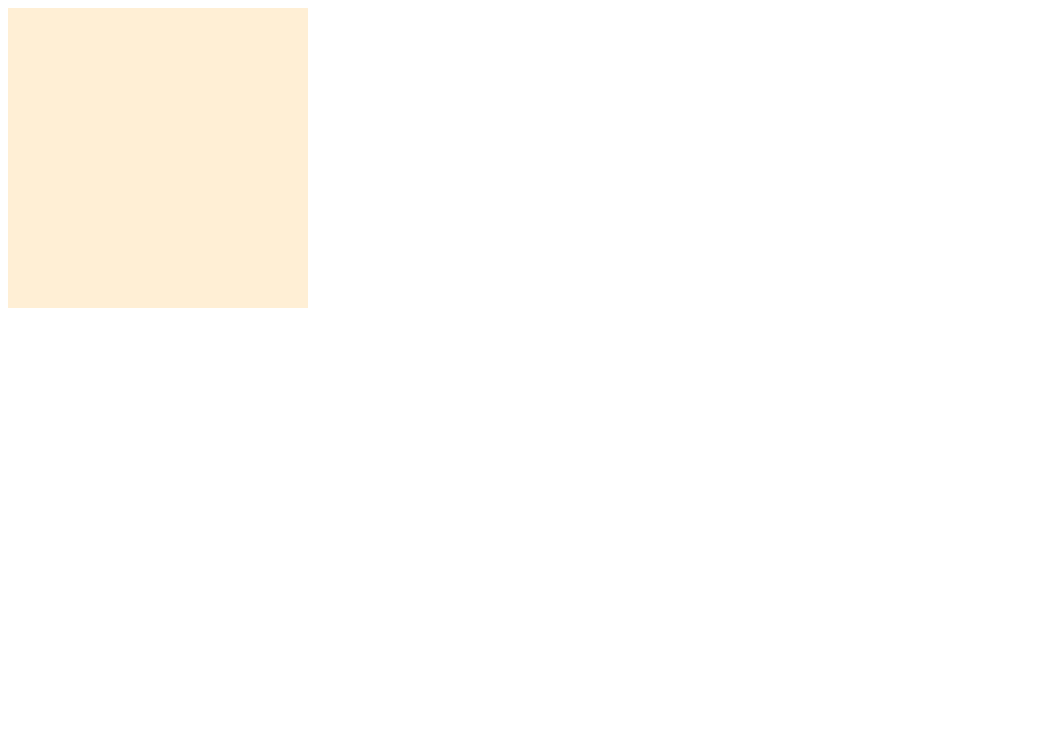
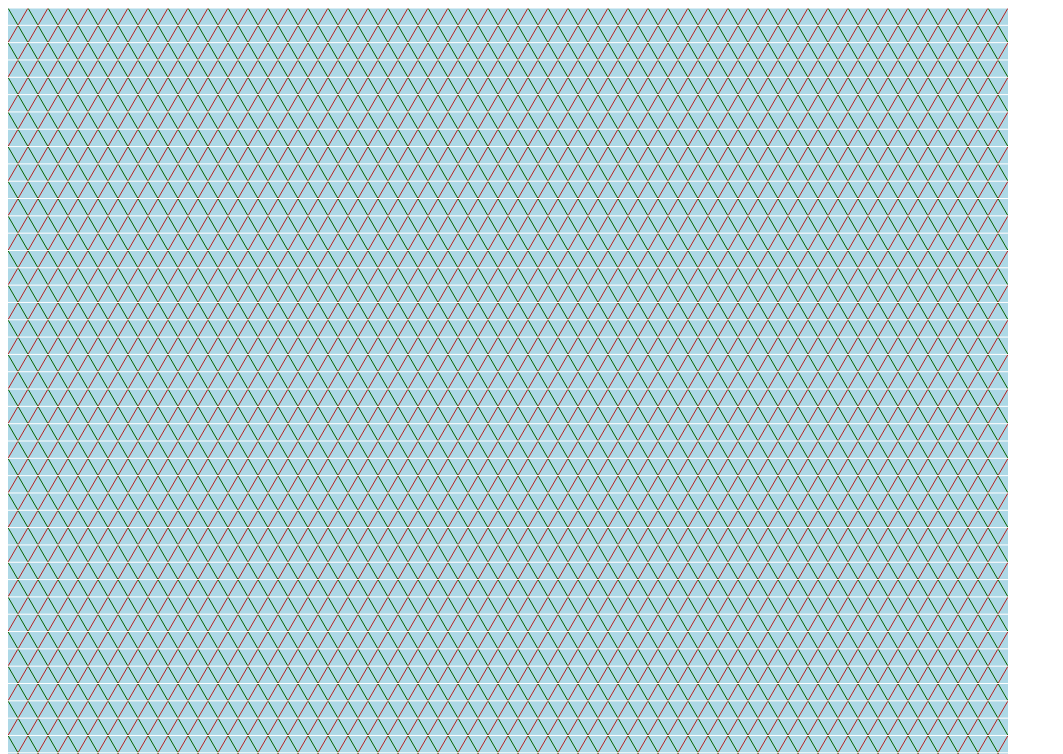
Before and after one commit to akhar/solid-snake, a plain HTML site: page build/game.html in a window 1280 px wide. Shown: the top 754 px of the page, without its empty margins (0-1063 px from the left). Drawn offline with Linux system fonts and the light colour scheme.

Commit message:
Add grid and triangle to render

```diff
--- a/build/autostart.js
+++ b/build/autostart.js
@@ -1,5 +1,9 @@
 import startGame from './service.js';
+import { HEIGHT, WIDTH } from './cfg.js';
 const run = () => {
+    const canvas = document.getElementById('stage');
+    canvas.width = WIDTH;
+    canvas.height = HEIGHT;
     startGame();
 };
 window.onload = run;
--- /dev/null
+++ b/build/cfg.js
@@ -0,0 +1,4 @@
+export const B = 20;
+export const H = (B * Math.sqrt(3)) / 2;
+export const HEIGHT = 1004;
+export const WIDTH = 1000;
--- a/build/game.html
+++ b/build/game.html
@@ -1,14 +1,12 @@
 <!DOCTYPE html>
 <html>
-
   <head>
     <meta charset="UTF-8" />
     <title>Snake</title>
   </head>
 
   <body>
-  <canvas id="stage" width="300" height="300" style="background-color: papayawhip"></canvas>
-  <script type="module" src="autostart.js"> </script>
+    <canvas id="stage" style="background-color: pink"></canvas>
+    <script type="module" src="autostart.js"></script>
   </body>
-
 </html>
--- /dev/null
+++ b/build/render/grid.js
@@ -0,0 +1,39 @@
+import { HEIGHT, WIDTH, H, B } from '../cfg.js';
+export function drowGrid() {
+    drowRight();
+    drowLeft();
+    drowHorizont();
+}
+function drowRight() {
+    const canvas = document.getElementById('stage');
+    const stage = canvas.getContext('2d');
+    const grid = new Path2D();
+    for (let i = -30; i < 50; i++) {
+        grid.moveTo(B * i, 0);
+        grid.lineTo(HEIGHT / Math.sqrt(3) + B * i, HEIGHT);
+    }
+    stage.strokeStyle = 'darkgreen';
+    stage.stroke(grid);
+}
+function drowLeft() {
+    const canvas = document.getElementById('stage');
+    const stage = canvas.getContext('2d');
+    const grid = new Path2D();
+    for (let i = 1; i < 80; i++) {
+        grid.moveTo(B * i, 0);
+        grid.lineTo(-HEIGHT / Math.sqrt(3) + B * i, HEIGHT);
+    }
+    stage.strokeStyle = 'firebrick';
+    stage.stroke(grid);
+}
+function drowHorizont() {
+    const canvas = document.getElementById('stage');
+    const stage = canvas.getContext('2d');
+    const grid = new Path2D();
+    for (let i = 0; i < 58; i++) {
+        grid.moveTo(0, H * i);
+        grid.lineTo(WIDTH, H * i);
+    }
+    stage.strokeStyle = 'white';
+    stage.stroke(grid);
+}
--- /dev/null
+++ b/build/render/render.js
@@ -0,0 +1,2 @@
+import { drowGrid } from './grid.js';
+export { drowGrid };
--- /dev/null
+++ b/build/render/triangle.js
@@ -0,0 +1,18 @@
+import { H, B } from '../cfg.js';
+export var Orient;
+(function (Orient) {
+    Orient[Orient["DOWN"] = 0] = "DOWN";
+    Orient[Orient["UP"] = 1] = "UP";
+})(Orient || (Orient = {}));
+export function drowTriangle(x, y, orientation) {
+    const canvas = document.getElementById('stage');
+    const stage = canvas.getContext('2d');
+    const orientedCoordinate = orientation === Orient.DOWN ? y + H : y - H;
+    const triangle = new Path2D();
+    triangle.moveTo(x, y);
+    triangle.lineTo(B / 2 + x, orientedCoordinate);
+    triangle.lineTo(B + x, y);
+    triangle.closePath();
+    stage.fillStyle = 'lightblue';
+    stage.fill(triangle);
+}
--- a/build/service.js
+++ b/build/service.js
@@ -1,2 +1,23 @@
-const startGame = () => { };
+import { drowTriangle, Orient } from './render/triangle.js';
+import { drowGrid } from './render/grid.js';
+import { H, B } from './cfg.js';
+const ROWS = 58;
+const COLS = 51;
+const startGame = () => {
+    for (let j = 0; j < ROWS; j++) {
+        for (let i = -1; i < COLS; i++) {
+            j % 2 === 0
+                ? drowTriangle(i * B, j * H, Orient.DOWN)
+                : drowTriangle(i * B - B / 2, j * H, Orient.DOWN);
+        }
+    }
+    for (let j = 0; j < ROWS; j++) {
+        for (let i = -1; i < COLS; i++) {
+            j % 2 === 0
+                ? drowTriangle(B / 2 + i * B, j * H + H, Orient.UP)
+                : drowTriangle(B / 2 + i * B - B / 2, j * H + H, Orient.UP);
+        }
+    }
+    drowGrid();
+};
 export default startGame;
--- a/src/autostart.ts
+++ b/src/autostart.ts
@@ -1,6 +1,11 @@
 import startGame from './service.js'
+import { HEIGHT, WIDTH } from './cfg.js'
 
 const run = (): void => {
+  const canvas = document.getElementById('stage') as HTMLCanvasElement
+  canvas.width = WIDTH
+  canvas.height = HEIGHT
+  // TODO: add loading... and refactor this onto init function
   startGame()
 }
 
--- /dev/null
+++ b/src/cfg.ts
@@ -0,0 +1,4 @@
+export const B: number = 20 // base of triangle
+export const H: number = (B * Math.sqrt(3)) / 2 // heiht or row
+export const HEIGHT: number = 1004 // height of stage
+export const WIDTH: number = 1000 // width of stage
--- /dev/null
+++ b/src/render/grid.ts
@@ -0,0 +1,52 @@
+import { HEIGHT, WIDTH, H, B } from '../cfg.js'
+
+export function drowGrid(): void {
+  drowRight()
+  drowLeft()
+  drowHorizont()
+}
+
+function drowRight(): void {
+  const canvas = document.getElementById('stage') as HTMLCanvasElement
+  const stage = canvas.getContext('2d') as CanvasRenderingContext2D
+
+  const grid = new Path2D()
+
+  for (let i = -30; i < 50; i++) {
+    grid.moveTo(B * i, 0)
+    grid.lineTo(HEIGHT / Math.sqrt(3) + B * i, HEIGHT)
+  }
+
+  stage.strokeStyle = 'darkgreen'
+  stage.stroke(grid)
+}
+
+function drowLeft() {
+  const canvas = document.getElementById('stage') as HTMLCanvasElement
+  const stage = canvas.getContext('2d') as CanvasRenderingContext2D
+
+  const grid = new Path2D()
+
+  for (let i = 1; i < 80; i++) {
+    grid.moveTo(B * i, 0)
+    grid.lineTo(-HEIGHT / Math.sqrt(3) + B * i, HEIGHT)
+  }
+
+  stage.strokeStyle = 'firebrick'
+  stage.stroke(grid)
+}
+
+function drowHorizont() {
+  const canvas = document.getElementById('stage') as HTMLCanvasElement
+  const stage = canvas.getContext('2d') as CanvasRenderingContext2D
+
+  const grid = new Path2D()
+
+  for (let i = 0; i < 58; i++) {
+    grid.moveTo(0, H * i)
+    grid.lineTo(WIDTH, H * i)
+  }
+
+  stage.strokeStyle = 'white'
+  stage.stroke(grid)
+}
--- /dev/null
+++ b/src/render/triangle.ts
@@ -0,0 +1,28 @@
+import { H, B } from '../cfg.js'
+
+export enum Orient {
+  DOWN,
+  UP,
+}
+
+export interface Triangle {
+  x: number
+  y: number
+  orientation: Orient
+}
+
+export function drowTriangle(x: number, y: number, orientation: Orient): void {
+  const canvas = document.getElementById('stage') as HTMLCanvasElement
+  const stage = canvas.getContext('2d') as CanvasRenderingContext2D
+
+  const orientedCoordinate: number = orientation === Orient.DOWN ? y + H : y - H
+
+  const triangle = new Path2D()
+  triangle.moveTo(x, y)
+  triangle.lineTo(B / 2 + x, orientedCoordinate)
+  triangle.lineTo(B + x, y)
+  triangle.closePath()
+
+  stage.fillStyle = 'lightblue'
+  stage.fill(triangle)
+}
```
Also changed, not shown: build/controller.js (added, +10 -0 lines), build/render.js (added, +56 -0 lines), src/service.ts (+25 -1 lines), 1 other file. Lines whose indentation alone changed are shown as unchanged.
